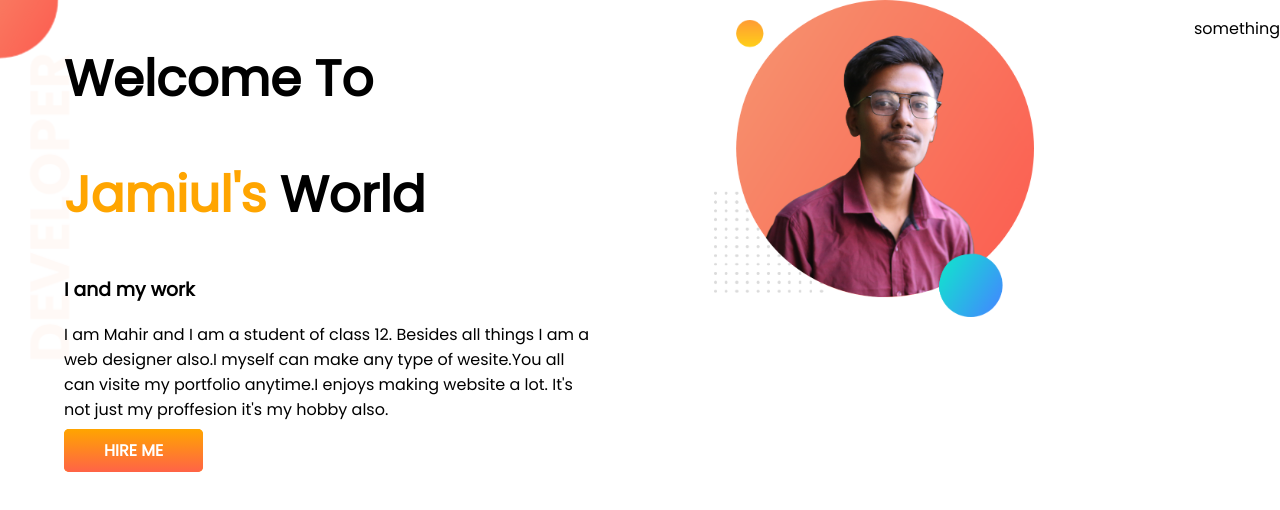
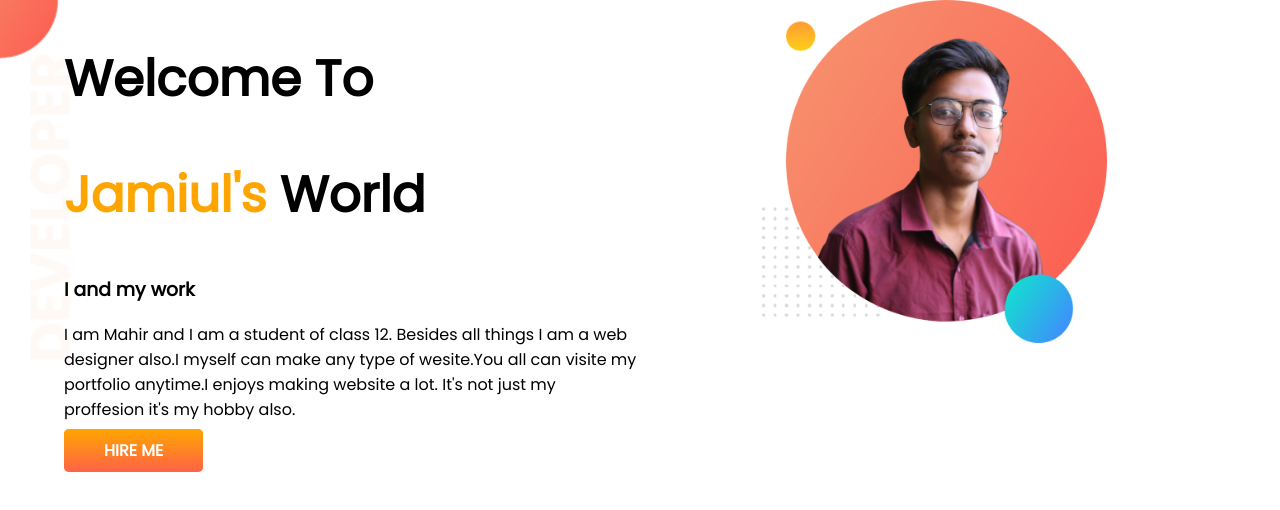
Before and after one commit to Mahir4206/developer-portfolio, a plain HTML site: page index.html in a window 1280 px wide. Drawn offline with Linux system fonts and the light colour scheme.

Commit message:
something

```diff
--- a/index.html
+++ b/index.html
@@ -25,9 +25,6 @@
             <a class="link-button" target="_blank" href="https://www.facebook.com/mahir4422/">HIRE ME</a>
         </div>
         <div class="width"><img src="images/Mahir1.png" alt="My image"></div>
-        <p>something
-
-        </p>
     </section>
 </body>
 
```
